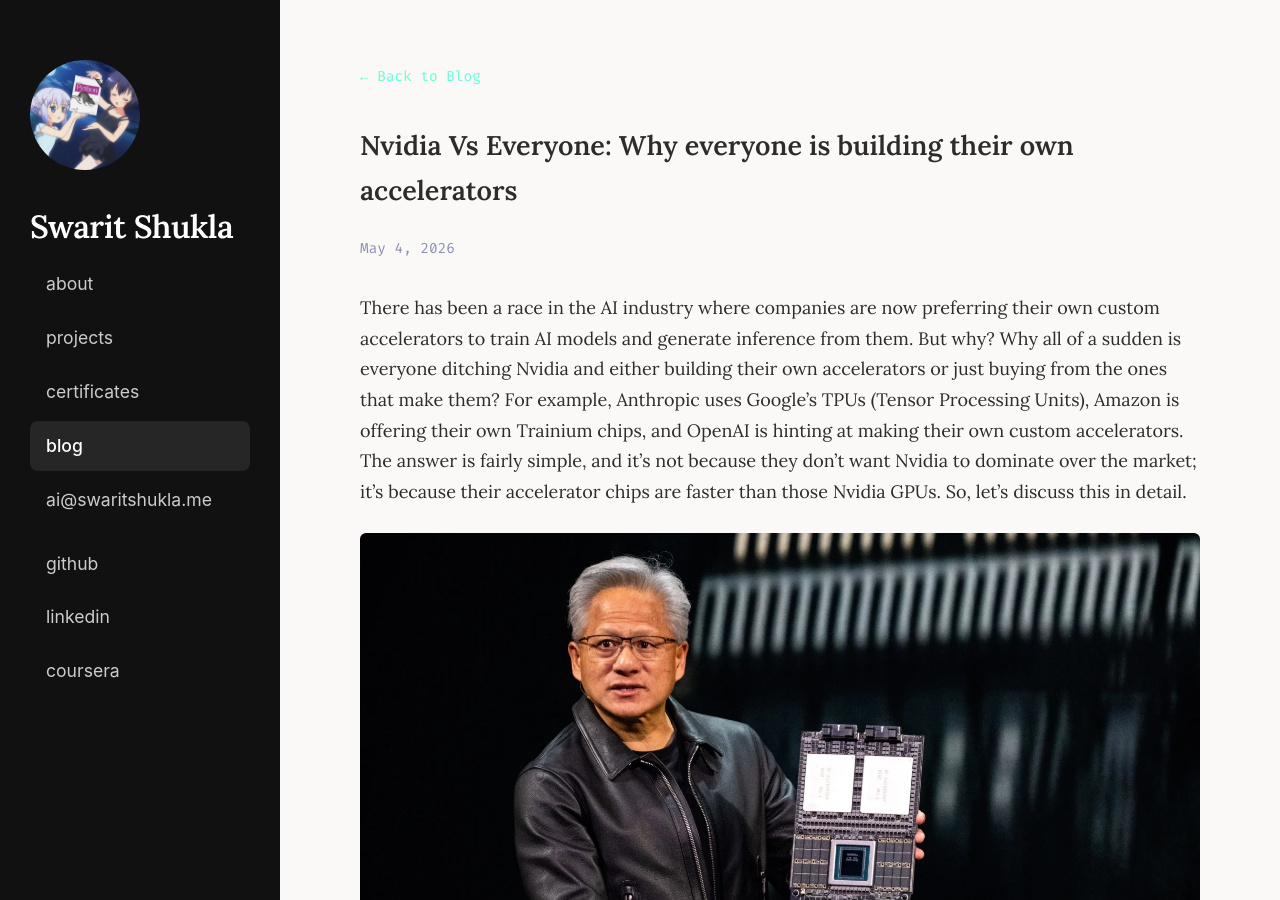
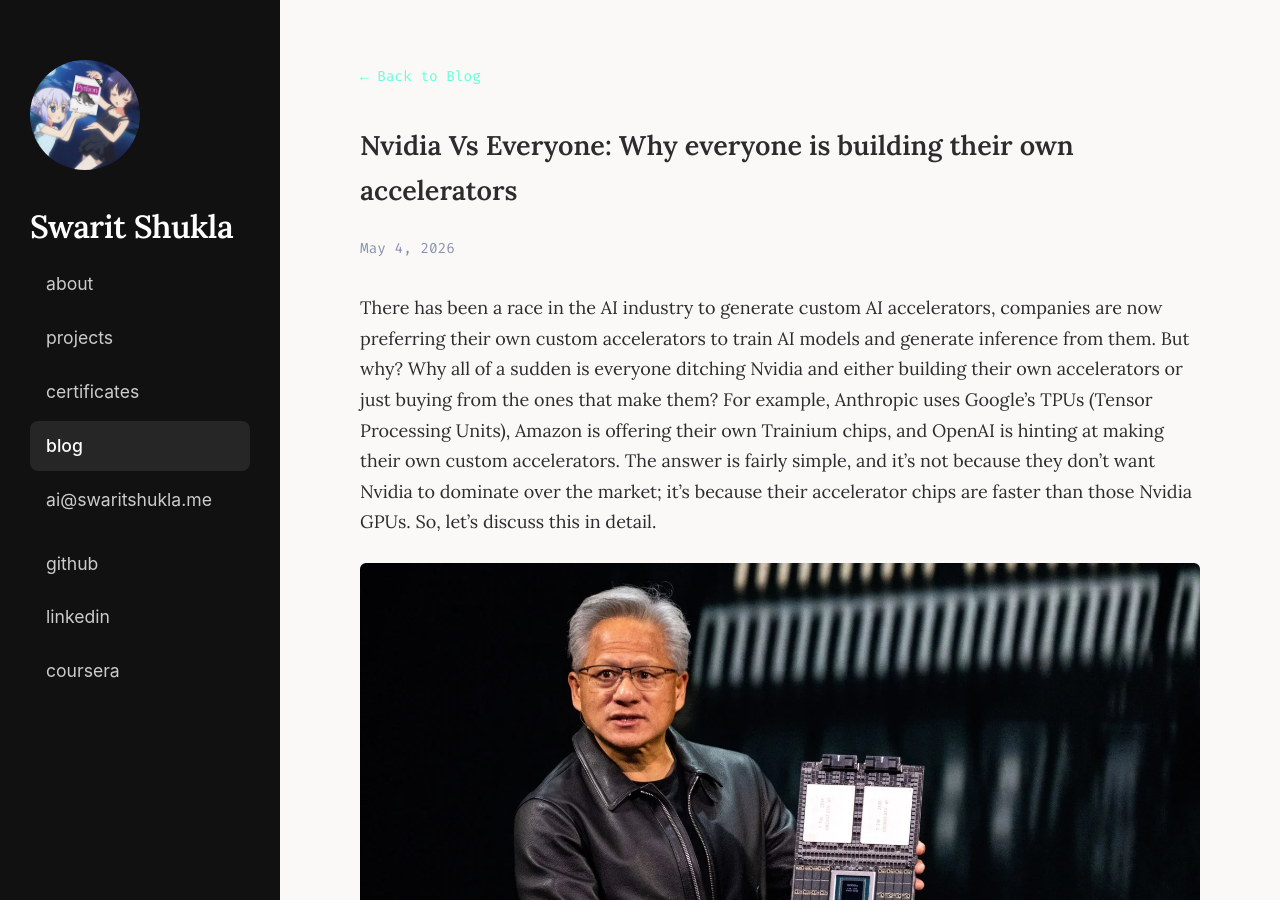
Before and after one commit to SWARITSHUKLA/SWARITSHUKLA.github.io, a Jekyll site: the page built from _posts/2026-05-04-nvidia-vs-everyone-why-everyone-is-building-their-own-ai-accelerators.md, in a window 1280 px wide and 900 px high. Built offline with Jekyll 4.4.1, drawn with Linux system fonts in a browser that asks for light colours.

Commit message:
did a little correction in the article

```diff
--- a/_posts/2026-05-04-nvidia-vs-everyone-why-everyone-is-building-their-own-ai-accelerators.md
+++ b/_posts/2026-05-04-nvidia-vs-everyone-why-everyone-is-building-their-own-ai-accelerators.md
@@ -5,7 +5,7 @@ date: 2026-05-04
 category: ai-hype
 ---
 
-There has been a race in the AI industry where companies are now preferring their own custom accelerators to train AI models and generate inference from them. But why? Why all of a sudden is everyone ditching Nvidia and either building their own accelerators or just buying from the ones that make them? For example, Anthropic uses Google's TPUs (Tensor Processing Units), Amazon is offering their own Trainium chips, and OpenAI is hinting at making their own custom accelerators. The answer is fairly simple, and it's not because they don't want Nvidia to dominate over the market; it's because their accelerator chips are faster than those Nvidia GPUs. So, let's discuss this in detail.
+There has been a race in the AI industry to generate custom AI accelerators, companies are now preferring their own custom accelerators to train AI models and generate inference from them. But why? Why all of a sudden is everyone ditching Nvidia and either building their own accelerators or just buying from the ones that make them? For example, Anthropic uses Google's TPUs (Tensor Processing Units), Amazon is offering their own Trainium chips, and OpenAI is hinting at making their own custom accelerators. The answer is fairly simple, and it's not because they don't want Nvidia to dominate over the market; it's because their accelerator chips are faster than those Nvidia GPUs. So, let's discuss this in detail.
 
 ![Jensen Nvidia vs everyone photo](/photos/jensen_Nvidia%20%20vs%20everyone%20photo.webp)
 
```
